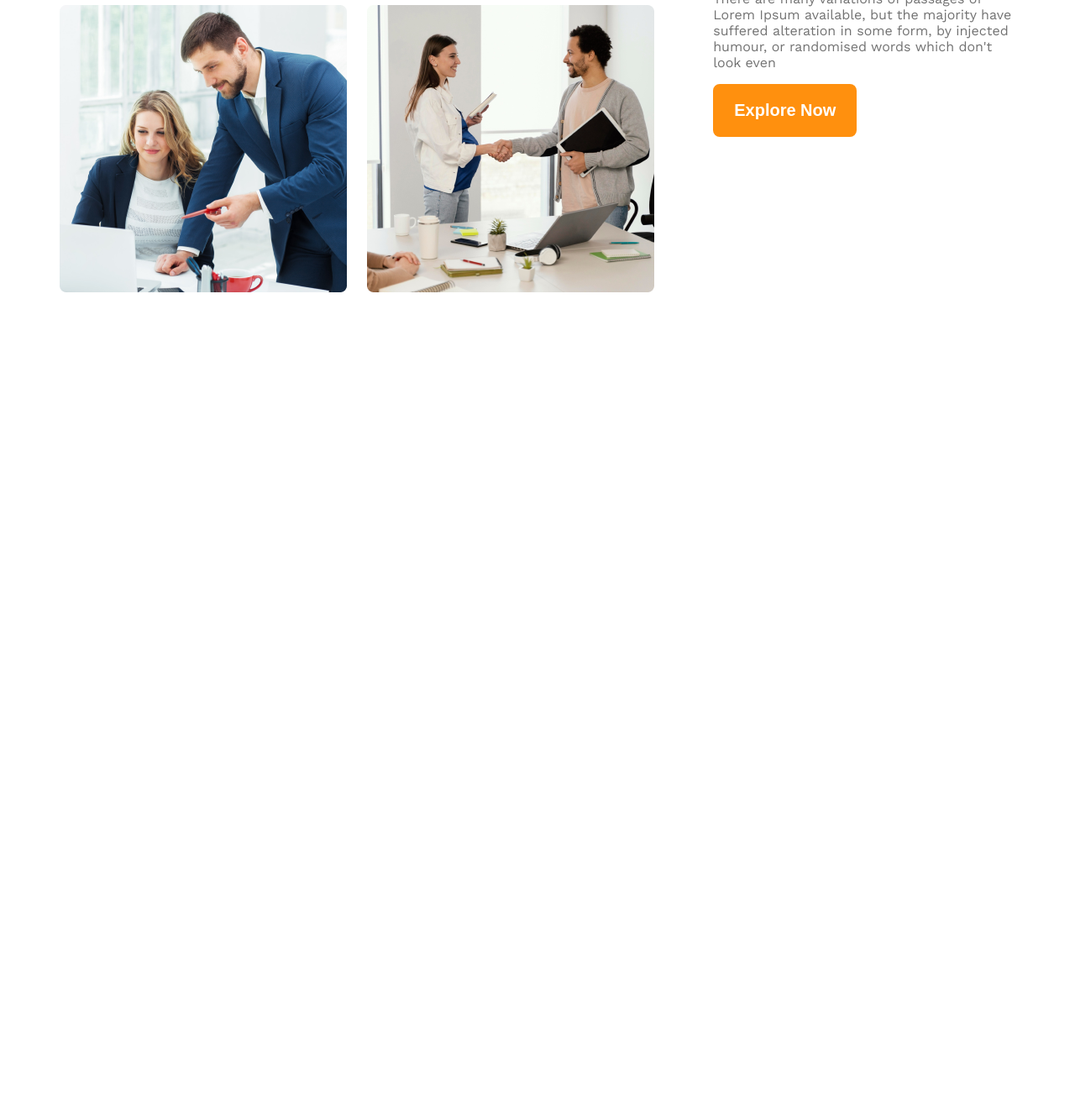
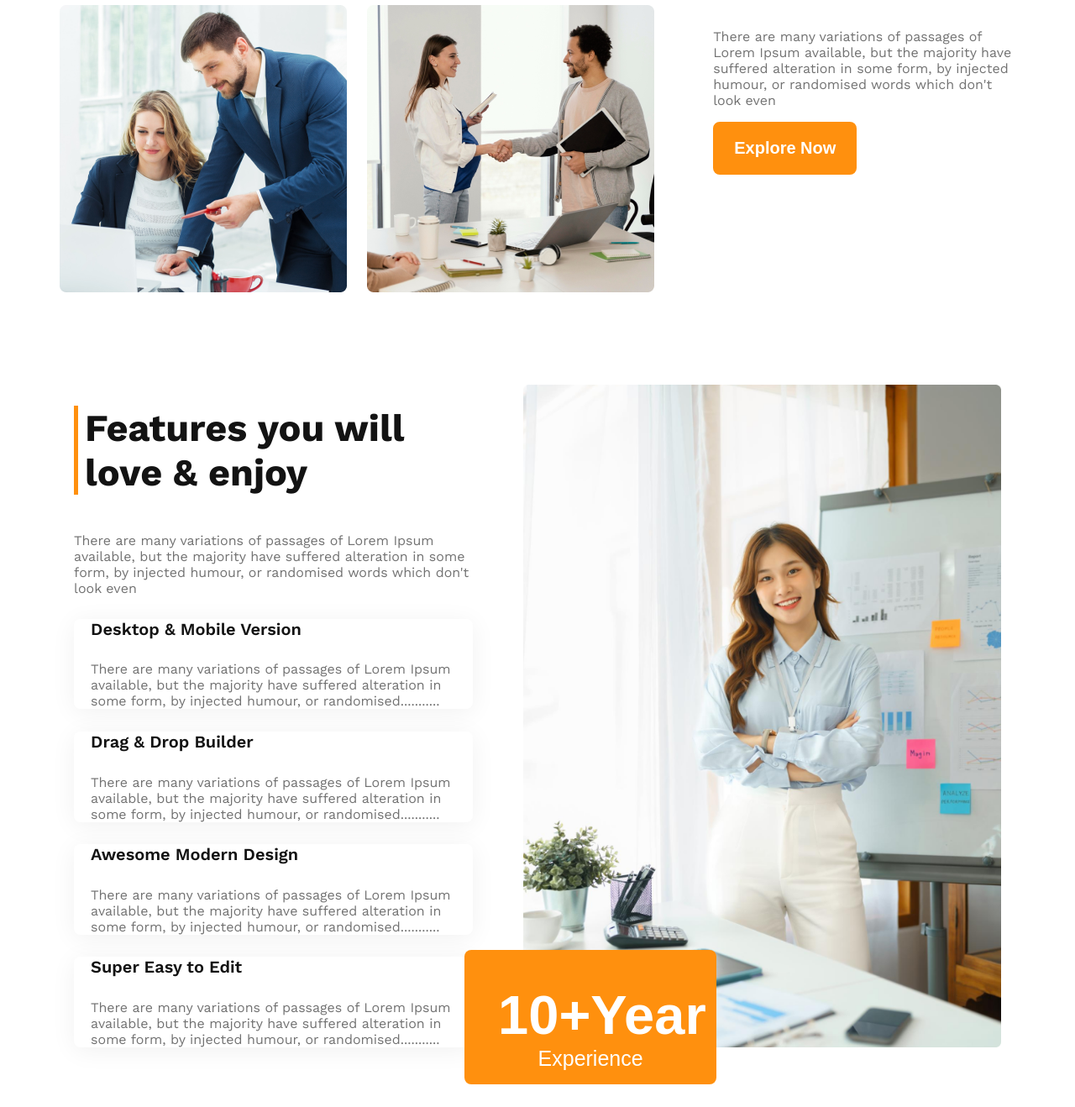
Before and after one commit to yeatasim-cse9/g3-architechture-responsive, a plain HTML site: page index.html in a window 1280 px wide. Shown: the part 1624-2942 px from the top of the page at 84% size. Before the commit the page ends 1980 px from the top, so only its background shows below. Drawn offline with nearby package versions, Linux system fonts and the light colour scheme.

Commit message:
added Features-you-will-love and responsive

```diff
--- a/index.html
+++ b/index.html
@@ -54,6 +54,46 @@
 
         <!-- Quick-list-of-Our-Features-ends -->
 
+        <!-- Features-you-will-love-&-enjoy-starts-->
+    <section class="Features-you-will-love-container display-flex">
+        <!-- <div class="color"></div> -->
+        <div class="Features-you-will-love-content">
+            <h3 class="heading dark-01">Features you will <br> love & enjoy</h3>
+            <p class="Features-you-will-love-description dark-03">There are many variations of passages of Lorem Ipsum available, but the majority have suffered alteration in some form, by injected humour, or randomised words which don't look even</p>
+
+            <div class="feature-card">
+                <h4 class="feature-card-title dark-01"> Desktop & Mobile Version
+                </h4>
+                <p class="feature-card-subtitle dark-03">There are many variations of passages of Lorem Ipsum available, but the majority have suffered alteration in some form, by injected humour, or randomised........... </p>
+            </div>
+            <div class="feature-card">
+                <h4 class="feature-card-title dark-01"> Drag & Drop Builder
+                </h4>
+                <p class="feature-card-subtitle dark-03">There are many variations of passages of Lorem Ipsum available, but the majority have suffered alteration in some form, by injected humour, or randomised........... </p>
+            </div>
+            <div class="feature-card">
+                <h4 class="feature-card-title dark-01"> Awesome Modern Design
+                </h4>
+                <p class="feature-card-subtitle dark-03">There are many variations of passages of Lorem Ipsum available, but the majority have suffered alteration in some form, by injected humour, or randomised........... </p>
+            </div>
+            <div class="feature-card">
+                <h4 class="feature-card-title dark-01"> Super Easy to Edit
+                </h4>
+                <p class="feature-card-subtitle dark-03">There are many variations of passages of Lorem Ipsum available, but the majority have suffered alteration in some form, by injected humour, or randomised........... </p>
+            </div>
+        </div>
+
+        <div class="Features-you-will-love-image">
+            <img src="images/architect.png" alt="">
+            <div>
+                <button class="biggest-btn"><span id="Year">10+Year</span><br><span id="Experience">Experience</span></button>
+            </div>
+
+        </div>
+
+    </section>
+        <!-- Features-you-will-love-&-enjoy-ends-->
+
     </main>
     <footer></footer>
 </body>
--- a/style/style.css
+++ b/style/style.css
@@ -114,6 +114,7 @@ main{
     display: grid;
     grid-template-columns: repeat(2,1fr);
     gap: 24px;
+    margin-bottom: 90px;
 }
 
 .architects-feature-container{
@@ -144,30 +145,127 @@ main{
 
 }
 
+/* Quick-list-of-Our-Features-ends */
 
-/* Quick-list-of-Our-Features-ends */
+/* Features-you-will-love-&-enjoy-starts */
+
+.Features-you-will-love-container{
+    width: 90%;
+    margin: 0 auto;
+    justify-content: center;
+    align-items: center;
+    gap: 60px;
+}
+
+.Features-you-will-love-content{
+    width: 50%;
+    width: 475px;
+    height: 872px;
+}
+
+.heading{
+    font-size: 2.8125rem;
+    font-weight: 700;
+    border-left: 0.12em solid rgb(255, 144, 14);
+    padding-left: 8px;
+}
+
+.Features-you-will-love-description{
+    font-size: 1rem;
+    font-weight: 400;
+}
+
+.feature-card{
+    border-radius: 8px;
+    padding-left: 20px;
+    padding-right: 20px;
+    margin: 15px auto;
+    box-shadow: 0px 4px 30px 0px rgba(0, 0, 0, 0.06);
+}
+
+.feature-card-title{
+font-size: 1.25rem;
+font-weight: 600;
+}
+
+.feature-card-subtitle{
+    font-size: 1rem;
+    font-weight: 400;
+}
+
+.Features-you-will-love-image{
+    width: 50%;
+}
+.Features-you-will-love-image img{
+    width: 100%;
+    max-width: 475px;
+    max-width: 659px;
+}
+.biggest-btn{
+    width: 300px;
+    height: 160px;
+    background-color: rgba(255, 144, 14, 1);
+    border-radius: 8px;
+    padding: 40px;
+    border: none;
+    position: relative;
+    margin-left: -70px;
+    margin-top: -120px;
+}
+#Year{
+    color: #FFF;
+    text-align: center;
+    font-size: 4.0625rem;
+    font-weight: 700;
+}
+#Experience{
+    color: #FFF;
+    font-size: 1.5625rem;
+    font-weight: 500;
+}
+
+
+
+/* Features-you-will-love-&-enjoy-ends */
 
 /* responsive media query */
 @media screen and (max-width: 576px) {
     .navbar,
     .nav-link,
-    .list-of-Feature
+    .list-of-Feature,
+    .Features-you-will-love-container
     {
         flex-direction: column;
     }
     .architects-image-container{
         grid-template-columns: repeat(1,1fr);
     }
-
+    .biggest-btn{
+        width: auto;
+    }
+    .Features-you-will-love-image{
+        width: 100%;
+        margin: 30px 0px;
+    }
 }
 
 /* medium size device */
 @media screen and (min-width: 576px) and (max-width: 992px) {
-    .list-of-Feature
+    .list-of-Feature,
+    .Features-you-will-love-container
     {
         flex-direction: column;
     }
     .architects-image-container{
         grid-template-columns: repeat(2,1fr);
     }
+    .biggest-btn{
+        width: auto;
+    }
+
+    .Features-you-will-love-image{
+        width: 90%;
+        gap: 64px;
+    }
+
 }
```
